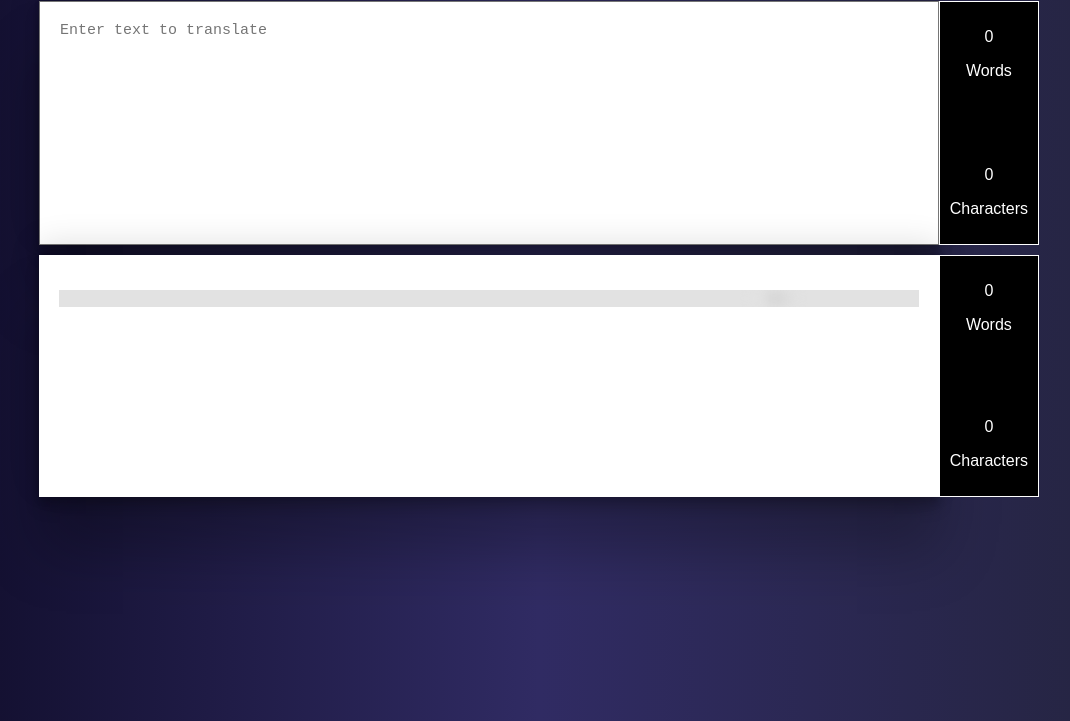
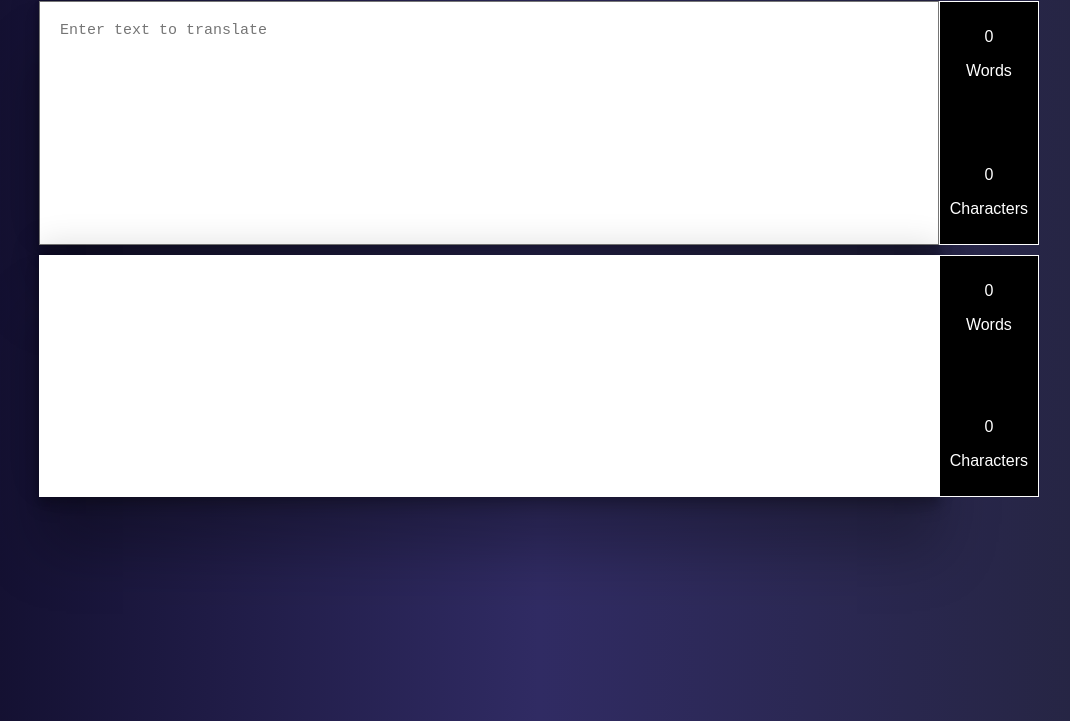
Before and after one commit to dulko-dev/translator_js, a website with bundled scripts: page index.html in a window 1280 px wide. Shown: the part 79-800 px from the top of the page, without its empty margins (101-1171 px from the left). Built offline with nearby package versions, Linux system fonts and the light colour scheme.

Commit message:
count worlds and characters in outputText

```diff
--- a/app.js
+++ b/app.js
@@ -1,5 +1,7 @@
 import translator from "./translator.js";
 import worldLive from "./worldLive.js";
 
-worldLive();
+const worldMehtods = worldLive();
+worldMehtods.inPutForm();
+worldMehtods.outPutForm();
 translator();
--- a/index.html
+++ b/index.html
@@ -41,9 +41,7 @@
         <label for="lang"></label>
         <div id="google_translate_element"></div>
         <div class="first-template">
-          <div id="outputText" class="translate">
-            <p class="hide-text skeleton">aaa</p>
-          </div>
+          <div id="outputText" class="translate skeleton hide-text"></div>
           <div class="count">
             <div>
               <p class="word-count-output">0</p>
--- a/package.json
+++ b/package.json
@@ -6,7 +6,8 @@
   "scripts": {
     "dev": "lite-server",
     "css": "node-sass --include-path scss style.scss style.css",
-    "watch": "nodemon -e scss -x npm run css"
+    "watch": "nodemon -e scss -x npm run css",
+    "start": "concurrently \"npm run watch\" \"npm run dev\""
   },
   "repository": {
     "type": "git",
@@ -20,7 +21,7 @@
   },
   "homepage": "https://github.com/dulko-dev/translator_js#readme",
   "dependencies": {
-    "axios": "^0.21.4",
+    "concurrently": "^6.3.0",
     "lite-server": "^2.6.1",
     "node-sass": "^6.0.1",
     "nodemon": "^2.0.13"
--- a/style.scss
+++ b/style.scss
@@ -25,13 +25,13 @@ body {
       background: #ffffff;
       height: 202px;
     }
-    #outputText > p.skeleton {
+    #outputText.skeleton {
       position: relative;
       color: transparent;
       background: #e2e2e2;
       overflow: hidden;
     }
-    #outputText > p.hide-text::before {
+    #outputText.hide-text::before {
       content: "";
       position: absolute;
       width: 50px;
--- a/translator.js
+++ b/translator.js
@@ -7,9 +7,9 @@ const translator = () => {
     secondTextArea.innerText = firstTextArea.value;
   });
 
-  // setTimeout(() => {
-  //   text.classList.remove('hide-text', 'skeleton')
-  // },3000)
+  setTimeout(() => {
+    secondTextArea.classList.remove('hide-text', 'skeleton')
+  },100)
 
 };
 
--- a/worldLive.js
+++ b/worldLive.js
@@ -6,6 +6,7 @@ const worldLive = () => {
   const wordCountOut = document.querySelector(".word-count-output");
   const characterCountOut = document.querySelector(".character-count-output");
 
+  function inPutForm() {
     inputText.addEventListener("input", () => {
       characterCountIn.innerText = inputText.value.length;
 
@@ -14,21 +15,37 @@ const worldLive = () => {
       if (text.length === 0) {
         wordCountIn.innerText = 0;
       } else {
-      wordCountIn.innerHTML = text.split(regex).length;
+        wordCountIn.innerText = text.split(regex).length;
       }
     });
+  }
 
-  outputText.addEventListener("input", () => {
-    characterCountOut.innerText = outputText.value.length;
-
-    let text = inputText.value.trim();
+  function outPutForm() {
+    let observer = new MutationObserver(function (mutations) {
+      let text = mutations[0].target.innerText;
+      let textTrim = text.trim();
       let regex = /\s+/;
-    if (text.length === 0) {
+      if (textTrim === "") {
         wordCountOut.innerText = 0;
       } else {
-      wordCountOut.innerHTML = text.split(regex).length;
+        wordCountOut.innerText = text.split(regex).length;
       }
+      characterCountOut.innerText = mutations[0].target.innerText.length;
     });
+
+    let config = {
+      attributes: true,
+      childList: true,
+      characterData: true,
+    };
+
+    observer.observe(outputText, config);
+  }
+
+  return {
+    inPutForm,
+    outPutForm,
+  };
 };
 
 export default worldLive;
```
Also changed, not shown: style.css, 1 other file. Lines whose indentation alone changed are shown as unchanged.
